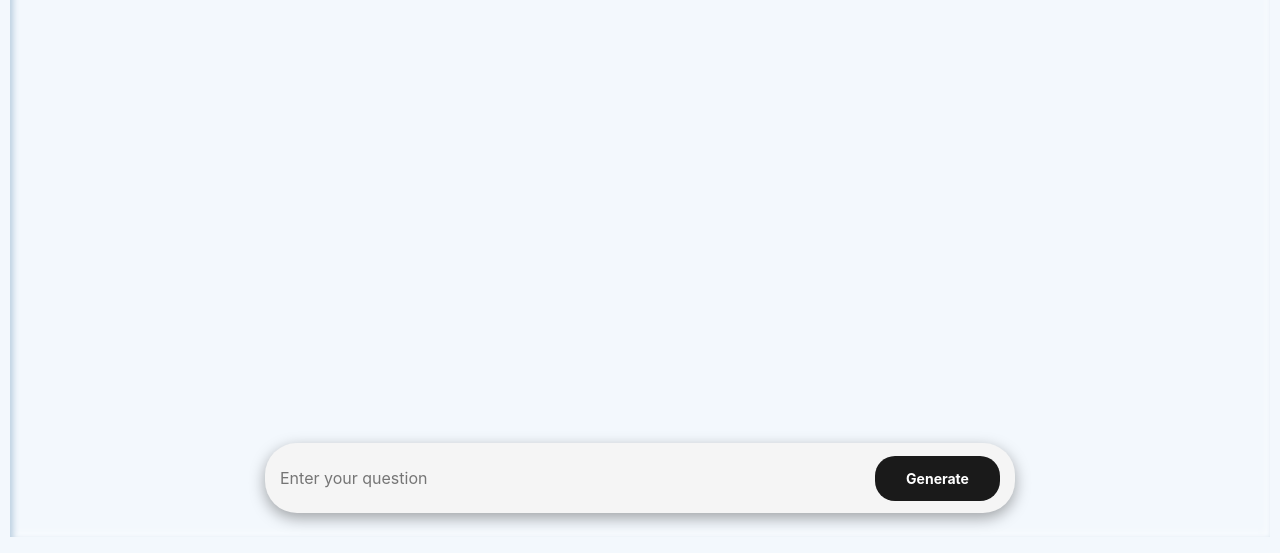
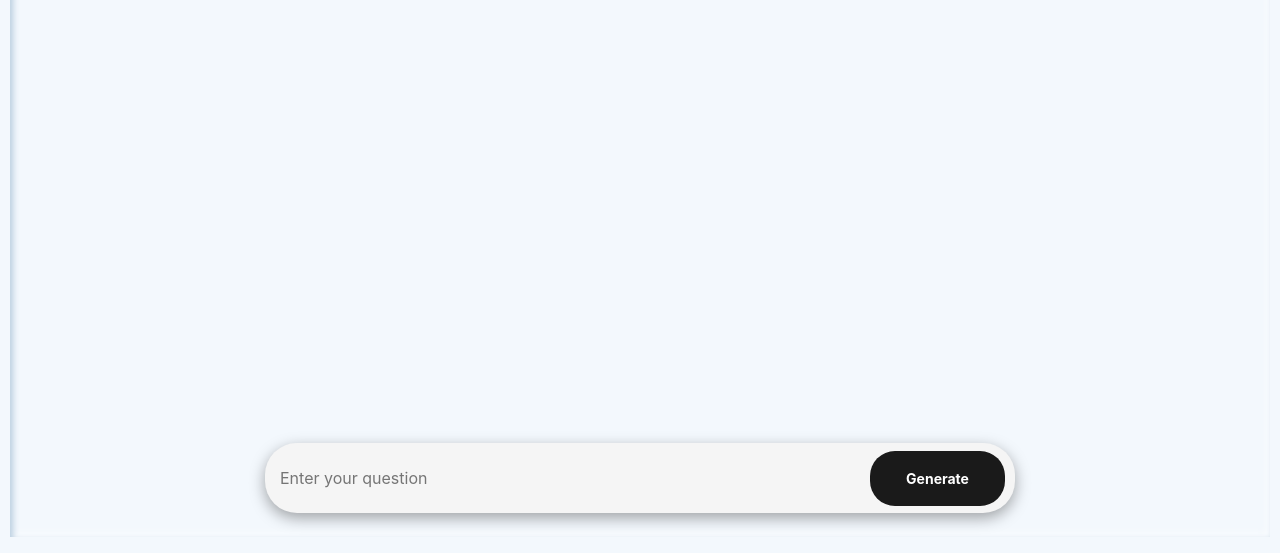
Before and after one commit to Junaidk007/QuickNotes.ai, a plain HTML site: page index.html in a window 1280 px wide. Shown: the part 247-800 px from the top of the page. Drawn offline with nearby package versions, Linux system fonts and the light colour scheme; a web font is replaced by a local one.

Commit message:
Fix: layout

```diff
--- a/index.html
+++ b/index.html
@@ -57,7 +57,7 @@
 		}
 
 		.form-group {
-			width: 100%;
+			width: 95%;
 			align-items: center;
 			font-size: 18px;
 			padding: 10px;
@@ -82,7 +82,7 @@
 		}
 
 		.button35 {
-			width: 125px;
+			width: 135px;
 			height: 40px;
 			color: #fff;
 			cursor: pointer;
@@ -108,7 +108,8 @@
 		}
 
 		.input2 {
-			/* width: 75%; */
+			width: 100%;
+			max-width: 750px;
 			font-size: 16px;
 			color: rgb(0, 0, 0);
 			background-color: #f5f5f5;
@@ -214,10 +215,10 @@
 
 		.input-btn {
 			position: absolute;
-			right: 15px;
-			top: 12.5px;
-			height: 45px;
-			border-radius: 20px;
+			right: 10px;
+			top: 7.5px;
+			height: 55px;
+			border-radius: 25px;
 			padding: 0 15px;
 		}
 
@@ -416,7 +417,7 @@
 				dot3.innerText = '.';
 				dot4.innerText = '.';
 			} else {
-				loading.style.height = "425px";
+				loading.style.height = "400px";
 				load.innerText = 'Generating';
 				dot1.innerText = '.';
 				dot2.innerText = '.';
```
